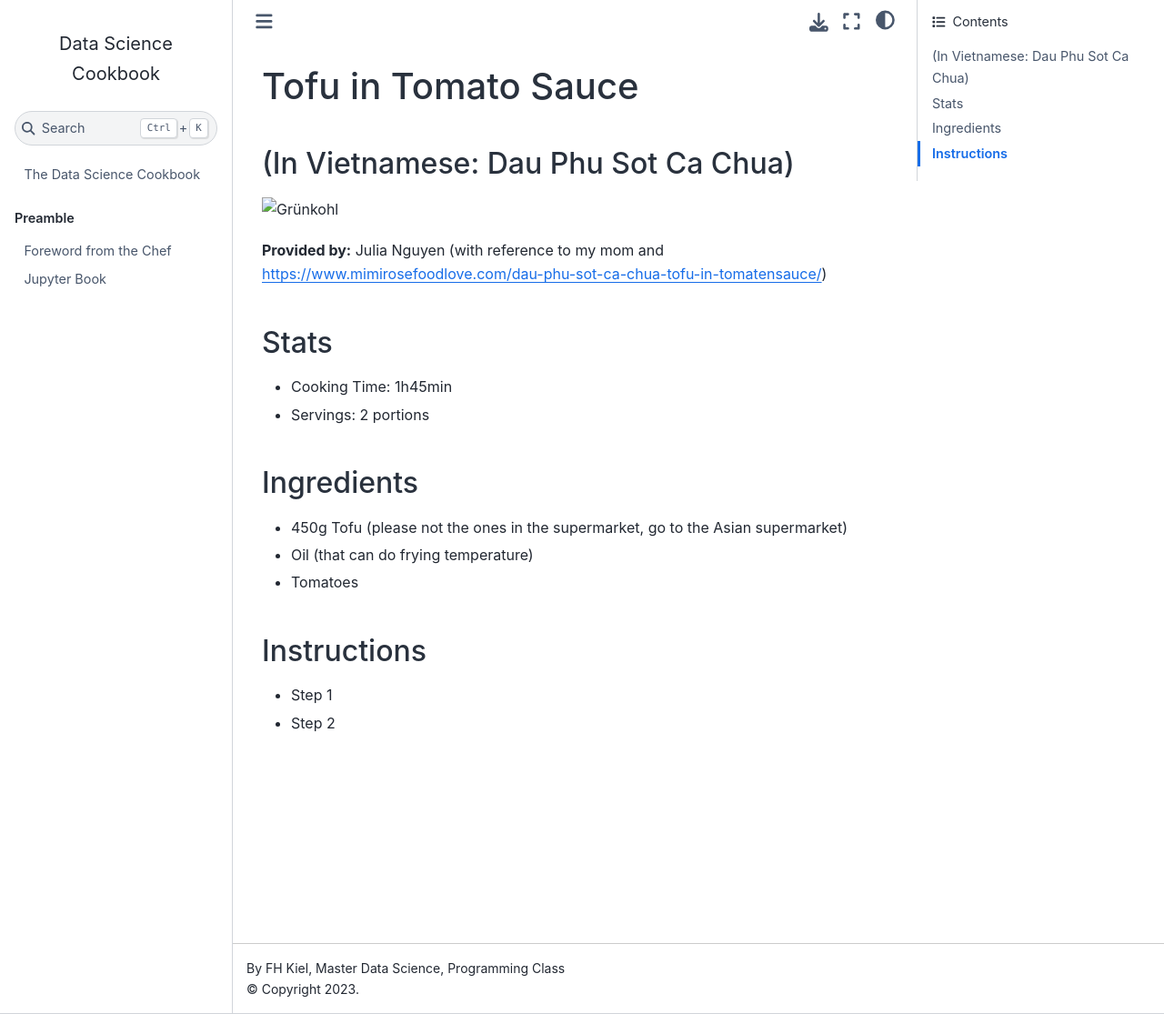
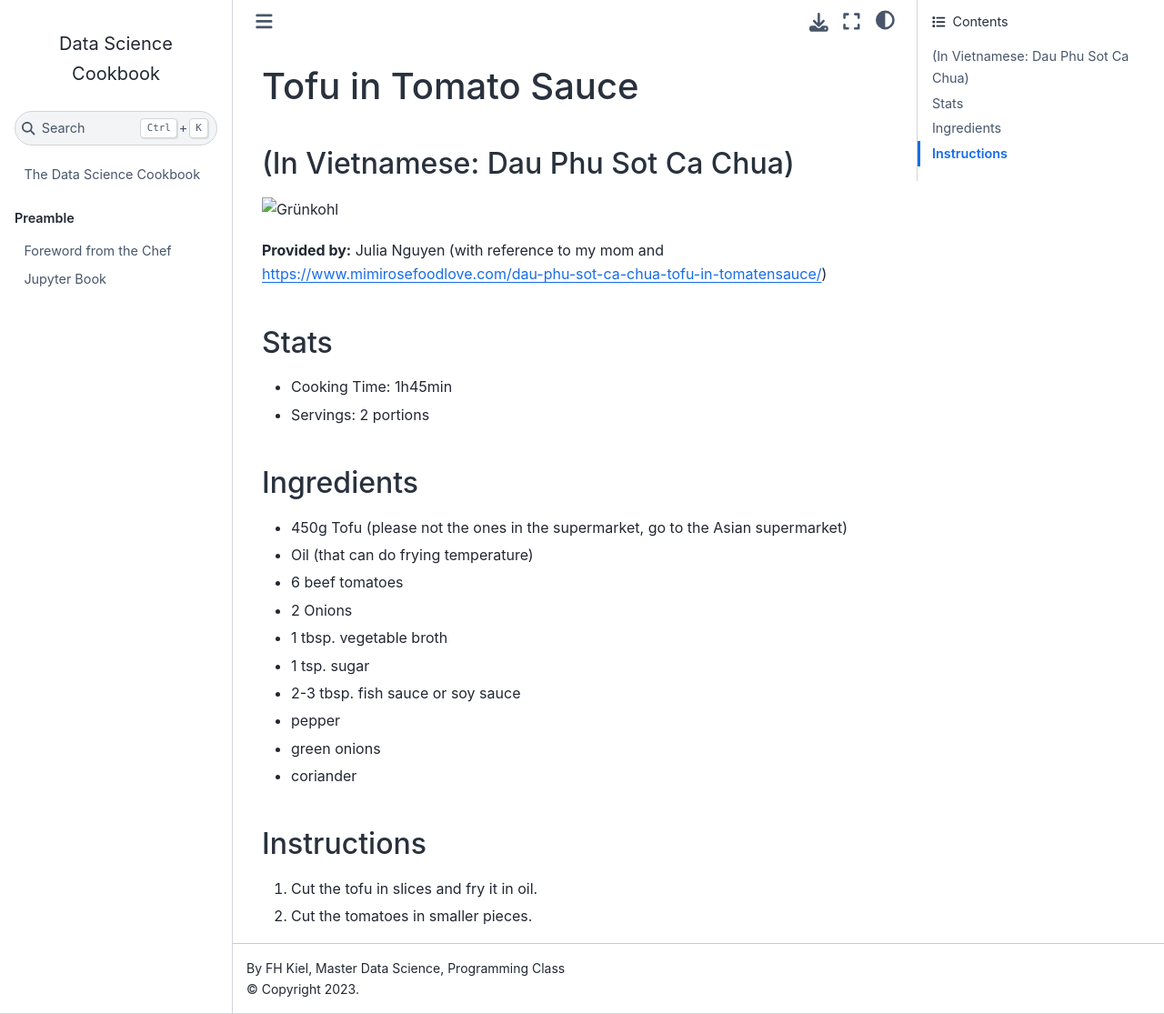
Before and after one commit to tillschwoerer/the-data-science-cookbook, a Jupyter Book: the page built from recipes/tofu_in_tomatoes.md, in a window 1280 px wide and 1115 px high. Shown: the whole window at 91% size. Built offline with Jupyter Book 1.0.4 settings and Sphinx 7.4.7 and the Sphinx Book theme 1.1.4, drawn with Linux system fonts in a browser that asks for light colours; pages that are not in the unit, such as notebooks, are missing from menus.

Commit message:
added all ingredients and part of instructions

```diff
--- a/recipes/tofu_in_tomatoes.md
+++ b/recipes/tofu_in_tomatoes.md
@@ -12,7 +12,14 @@
 ## Ingredients
 - 450g Tofu (please not the ones in the supermarket, go to the Asian supermarket)
 - Oil (that can do frying temperature)
-- Tomatoes
+- 6 beef tomatoes
+- 2 Onions
+- 1 tbsp. vegetable broth
+- 1 tsp. sugar
+- 2-3 tbsp. fish sauce or soy sauce
+- pepper
+- green onions
+- coriander
 ## Instructions
-- Step 1
-- Step 2
+1. Cut the tofu in slices and fry it in oil.
+2. Cut the tomatoes in smaller pieces.
```
